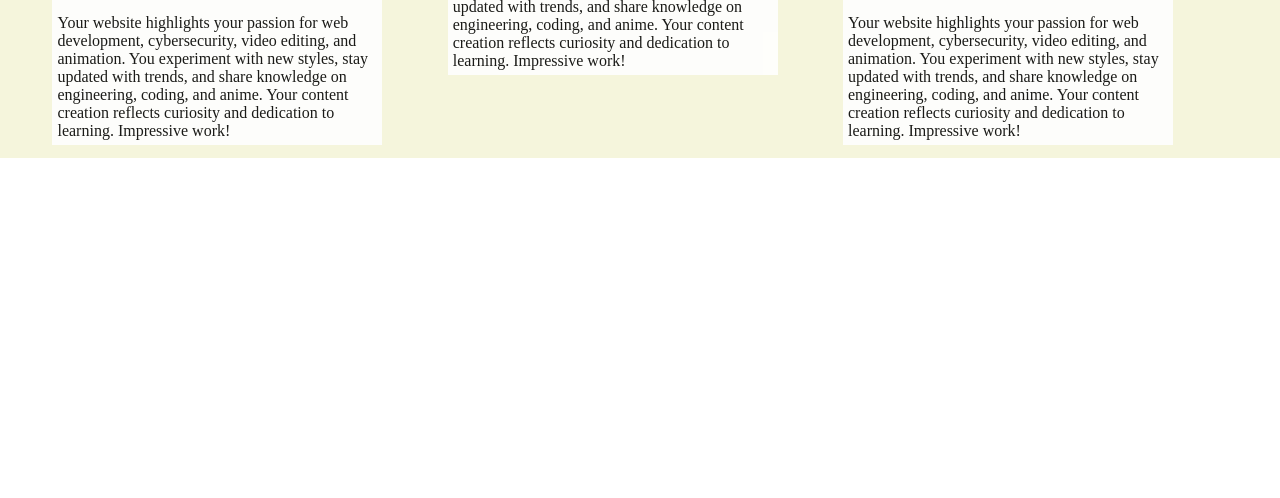
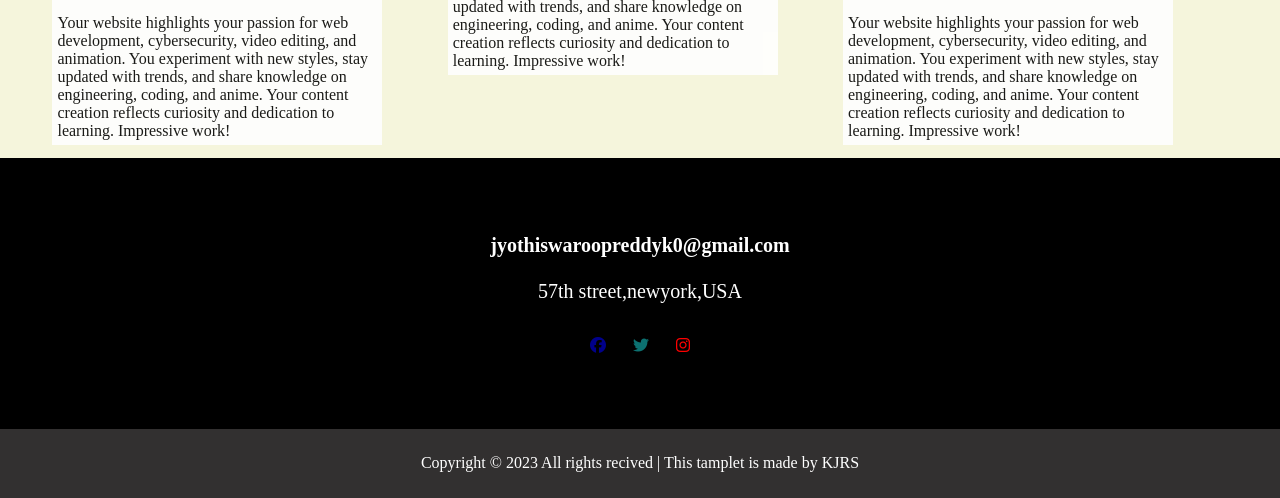
Before and after one commit to swaroop-2006/WEB-DEVOLPMENT, a plain HTML site: page index.html in a window 1280 px wide. Shown: the part 1747-2245 px from the top of the page. Before the commit the page ends 1905 px from the top, so only its background shows below. Drawn offline with Linux system fonts and the light colour scheme.

Commit message:
added fotter section

```diff
--- a/index.html
+++ b/index.html
@@ -99,5 +99,18 @@
                 </p>
                 </div>
         </section>
+        <footer id="footer">
+            <h1 style="font-size:20px;">jyothiswaroopreddyk0@gmail.com</h1>
+            <p style="font-size: 20px;">
+                57th street,newyork,USA
+            </p>
+            <a href=""><i class="fa-brands fa-facebook darkblue"></i></a>
+            <a href=""><i class="fa-brands fa-twitter blue"></i></a>
+            <a href=""><i class="fa-brands fa-instagram red"></i></a>
+        </footer>
+        <p class="lastline" >
+           Copyright &copy; 2023 All rights recived | This tamplet is made by KJRS
+         </p>
+         <a href="#navibar" class="arrow"><i class="fa-solid fa-circle-arrow-up"></i></a>
     </body>
 </html>
--- a/style.css
+++ b/style.css
@@ -149,3 +149,49 @@ li a:hover {
 .clear{
     clear :both;
 }
+
+#footer{
+    background-color: black;
+    color:white;
+    text-align:center;
+    padding: 5%;
+}
+
+#footer h1{
+    font-size: 40px;
+    margin-bottom: 1%;
+    padding:1% ;
+}
+
+#footer a i{
+    margin-top: 2%;
+    padding: 1%;
+}
+
+.lastline{
+    background-color: rgb(50, 48, 48);
+    color: white;
+    text-align: center;
+    padding-top: 2%;
+    padding-bottom: 2%;
+}
+
+.darkblue{
+    color: darkblue;
+}
+
+.blue{
+    color:rgb(12, 113, 113)
+}
+
+.red{
+    color: red;
+}
+
+.arrow i{
+    color :white;
+    font-size: 40px;
+    position: fixed;
+    bottom:2%;
+    right:1%
+}
```
